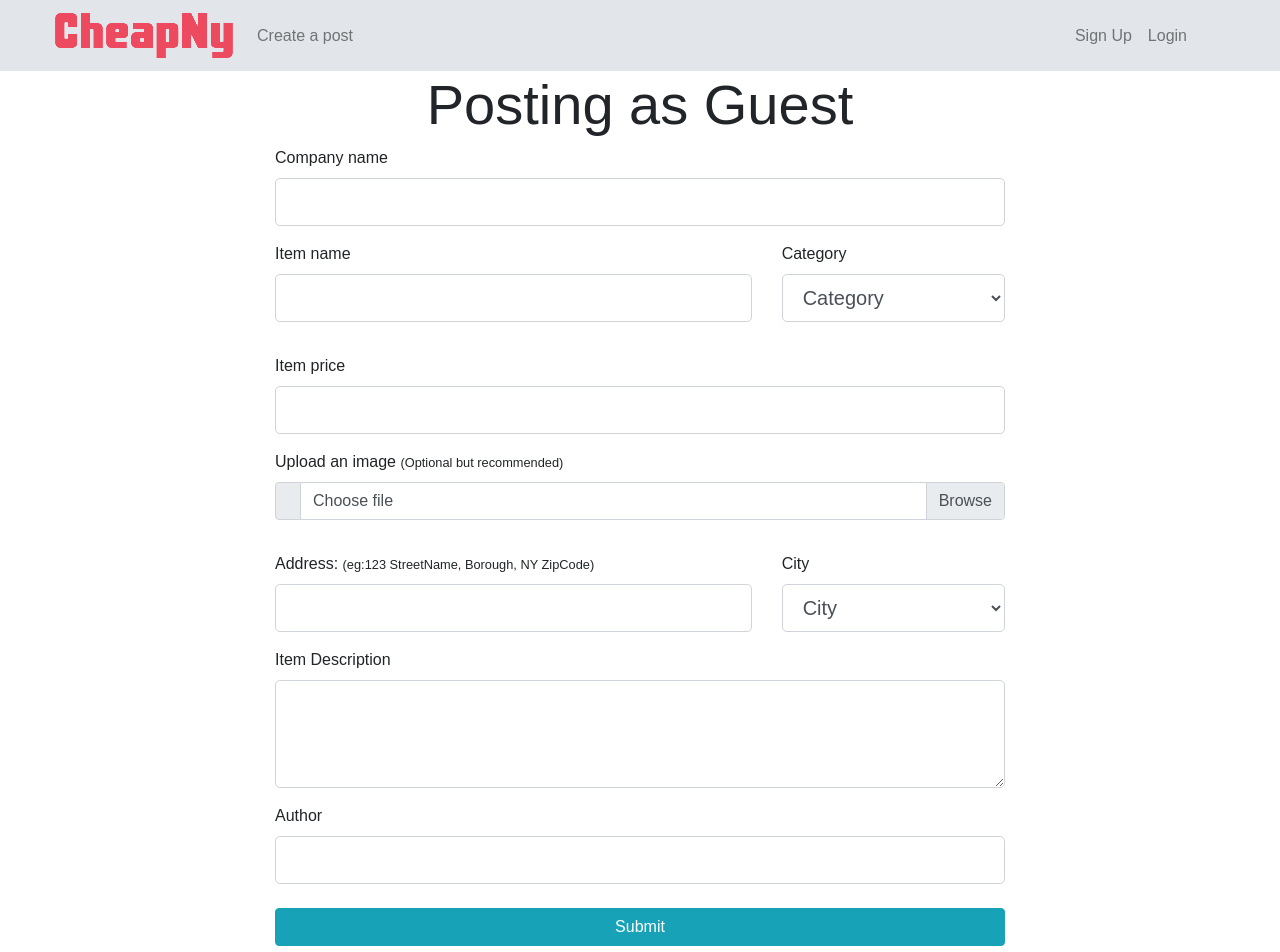
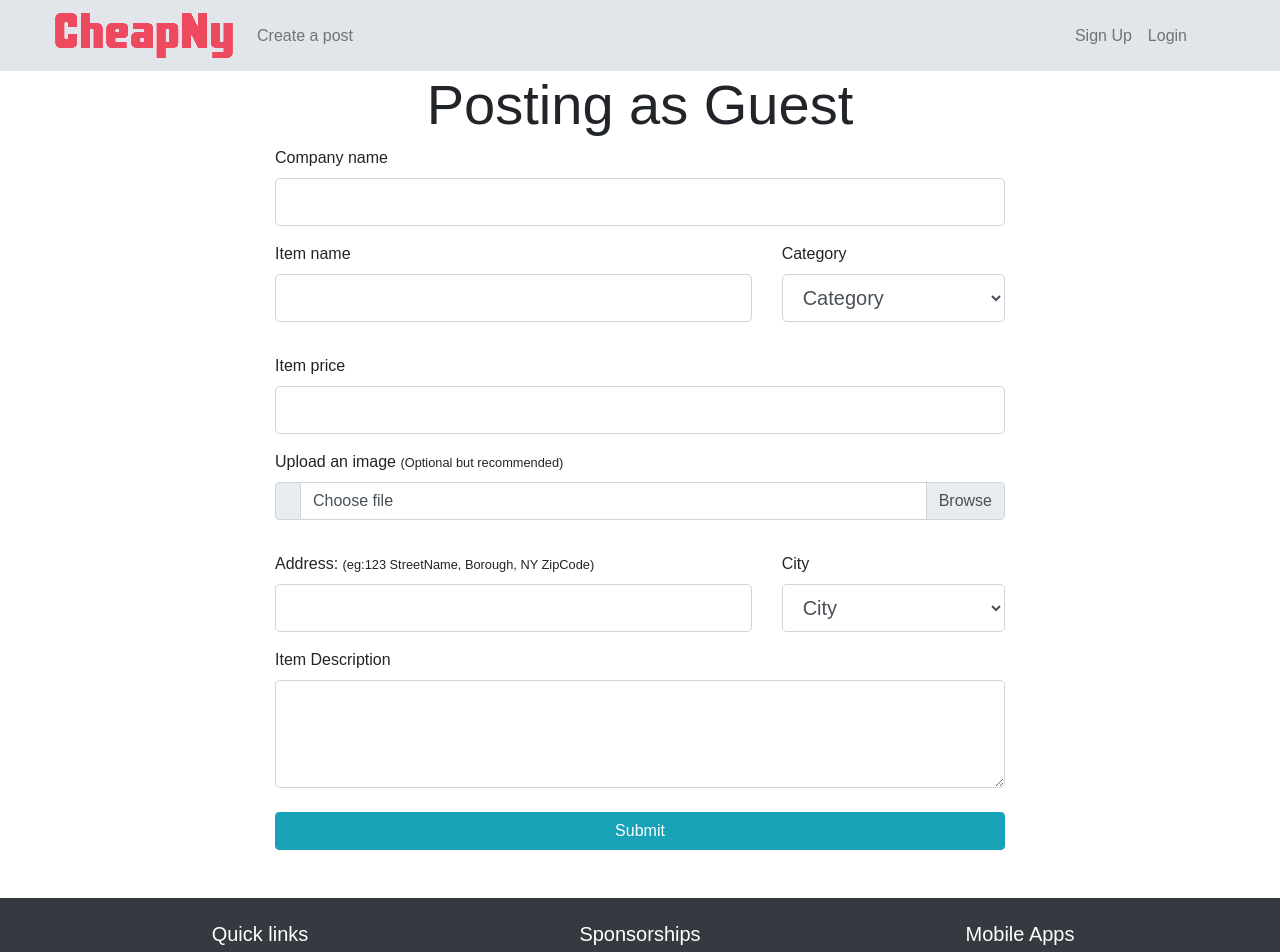
Before and after one commit to electrone901/cheap-nyc-frontend-final, a React (Create React App) app: page /AddDeal-guest in a window 1280 px wide. Shown: the top 952 px of the page. Built offline with nearby package versions, Linux system fonts and the light colour scheme.

Commit message:
remove author field

```diff
--- a/src/component/deals/AddDealAsGuest.js
+++ b/src/component/deals/AddDealAsGuest.js
@@ -21,7 +21,6 @@ class AddDealAsGuest extends Component{
             address: '',
             city: '',
             description: '',
-            author: '',
             err: {}
         };
         this.onChange = this.onChange.bind(this);
@@ -71,7 +70,6 @@ class AddDealAsGuest extends Component{
         formData.append('location', this.state.address);
         formData.append('city', this.state.city);
         formData.append('description', this.state.description);
-        formData.append('author', this.state.author);
         this.props.postDeal(formData, this.props.history);
     }
 
@@ -237,23 +235,6 @@ class AddDealAsGuest extends Component{
                             {err.description && (<div className="invalid-feedback">{err.description}</div>)}
                         </div>
 
-
-
-                        <div className="form-group">
-                            <label htmlFor="text">Author</label>
-                            <input
-                                type="text"
-                                className={classnames('form-control form-control-lg', {
-                                    'is-invalid': err.author
-                                })}
-                                name="author"
-                                value={this.state.author}
-                                onChange={this.onChange}
-                            />
-                            {err.author && (<div className="invalid-feedback">{err.author}</div>)}
-                        </div>
-
-
                         <input type="submit" className="btn btn-info btn-block mt-4" />
                       </form>
                     </div>
```
